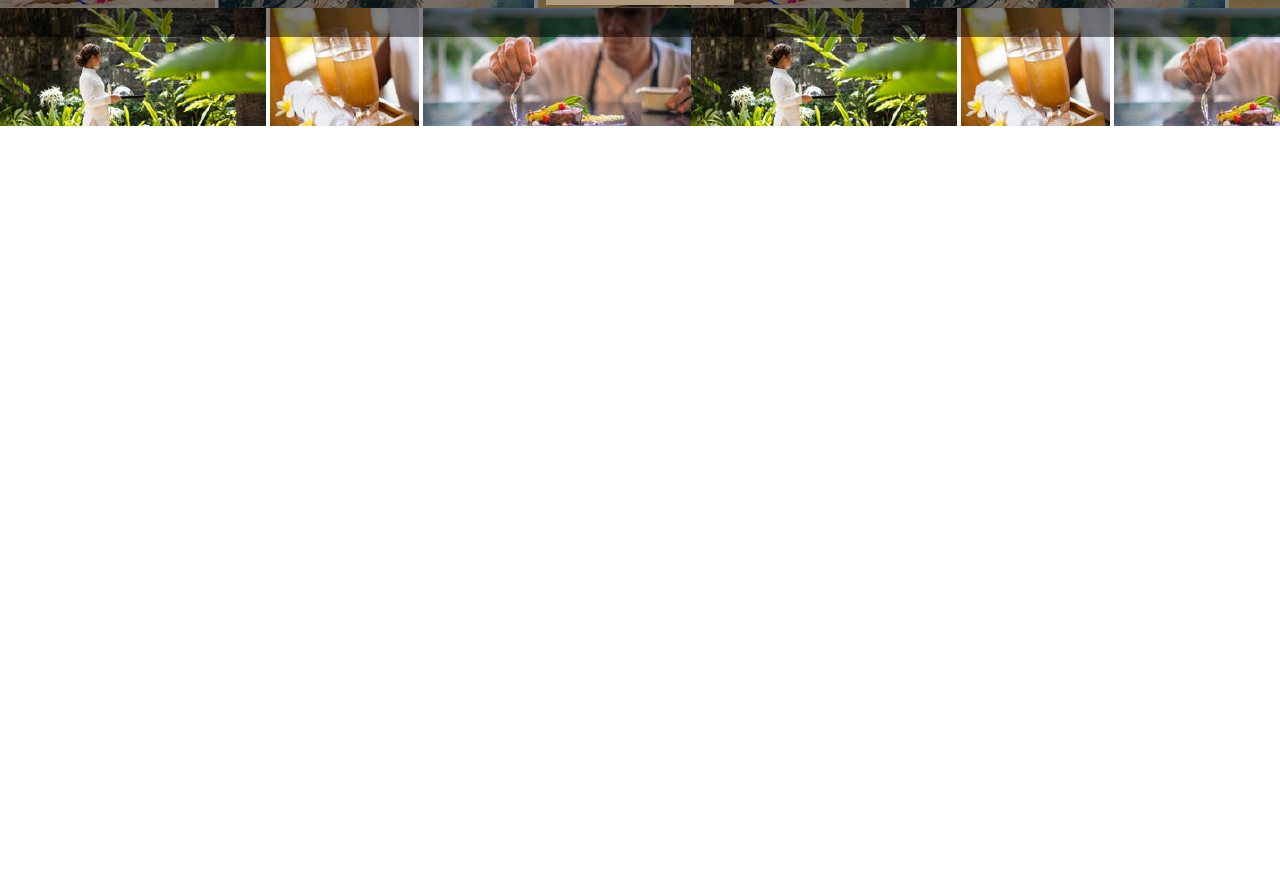
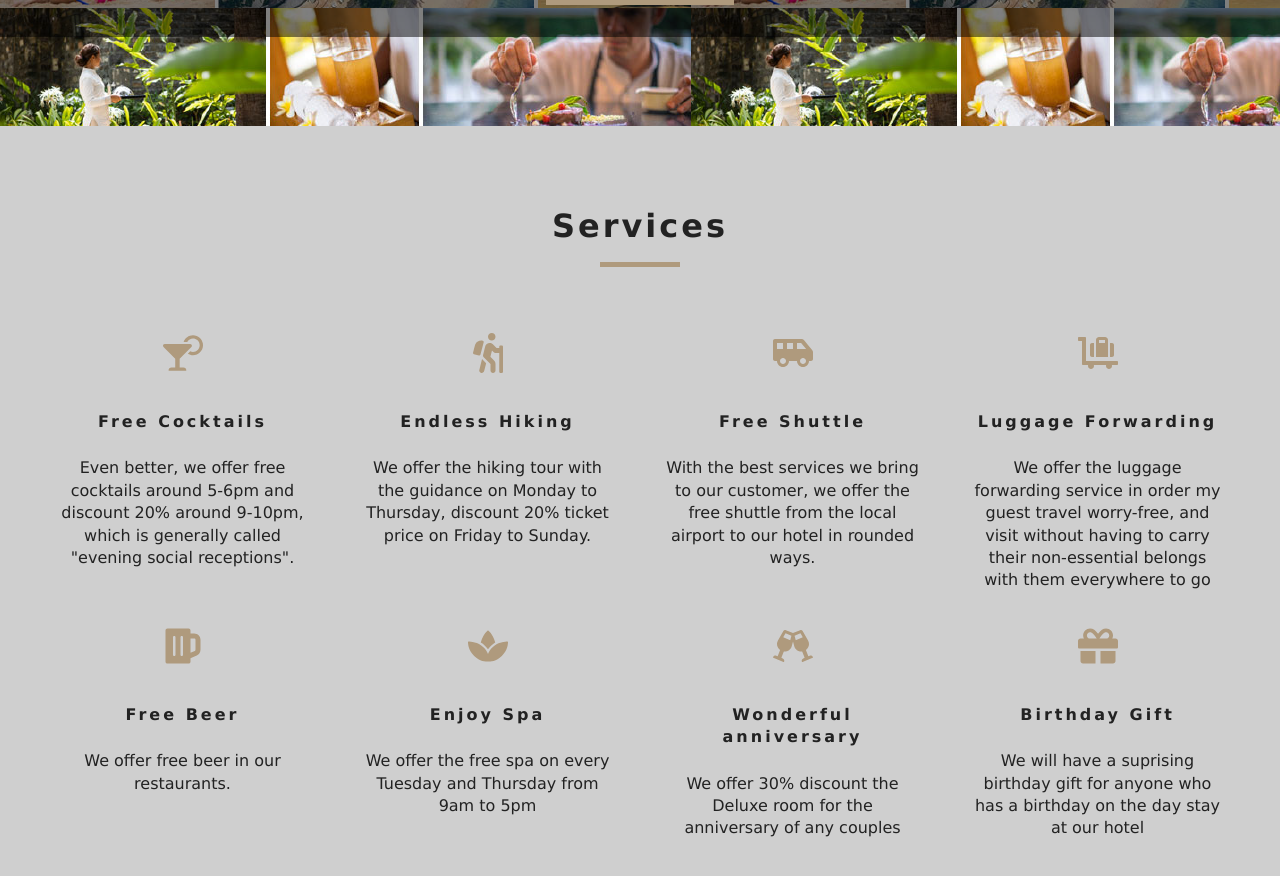
Before and after one commit to tuyenphk/beach-resort, a React (Create React App) app: page /service in a window 1280 px wide. Shown: the part 420-1296 px from the top of the page. Before the commit the page ends 800 px from the top, so only its background shows below. Built offline with nearby package versions, Linux system fonts and the light colour scheme.

Commit message:
add service offering for our resort

```diff
--- /dev/null
+++ b/src/components/Title.js
@@ -0,0 +1,10 @@
+import React from 'react'
+
+export default function Title({title}) {
+    return (
+        <div className="section-title">
+            <h4>{title}</h4>
+            <div />
+        </div>
+    )
+}
--- a/src/pages/Service.js
+++ b/src/pages/Service.js
@@ -1,15 +1,77 @@
 import React from 'react'
 import Hero from '../components/Hero'
 import Banner from '../components/Banner'
+import Title from '../components/Title'
 import {Link} from 'react-router-dom'
-export const Service = () => {
+import {FaCocktail, FaHiking, FaShuttleVan, FaBeer, FaSpa, FaLuggageCart, FaGlassCheers, FaGift} from 'react-icons/fa'
+
+export default class Service extends React.Component {
+    state={
+        services:[
+            {
+                icon: <FaCocktail />,
+                title: "Free Cocktails",
+                info: 'Even better, we offer free cocktails around 5-6pm and discount 20% around 9-10pm, which is generally called "evening social receptions".'
+            },
+            {
+                icon: <FaHiking />,
+                title: "Endless Hiking",
+                info: 'We offer the hiking tour with the guidance on Monday to Thursday, discount 20% ticket price on Friday to Sunday.'
+            },
+            {
+                icon: <FaShuttleVan />,
+                title: "Free Shuttle",
+                info: 'With the best services we bring to our customer, we offer the free shuttle from the local airport to our hotel in rounded ways.'
+            },
+            {
+                icon: <FaLuggageCart />,
+                title: "Luggage Forwarding",
+                info: 'We offer the luggage forwarding service in order my guest travel worry-free, and visit without having to carry their non-essential belongs with them everywhere to go'
+            },
+            {
+                icon: <FaBeer />,
+                title: "Free Beer",
+                info: 'We offer free beer in our restaurants.'
+            },
+            {
+                icon: <FaSpa />,
+                title: "Enjoy Spa",
+                info: 'We offer the free spa on every Tuesday and Thursday from 9am to 5pm'
+            },
+            {
+                icon: <FaGlassCheers />,
+                title: "Wonderful anniversary",
+                info: 'We offer 30% discount the Deluxe room for the anniversary of any couples'
+            },
+            {
+                icon: <FaGift />,
+                title: "Birthday Gift",
+                info: 'We will have a suprising birthday gift for anyone who has a birthday on the day stay at our hotel'
+            }
+        ]
+    }
+    render(){
         return (
+            <div>
             <Hero hero="serviceHero">
                 <Banner title="The best service we offering">
                     <Link to="/" className="btn-primary">Return Home</Link>
                 </Banner>
             </Hero>
-    )
+            <section className="services">
+                 <Title title='services' />
+                 <div className="services-center">
+                     {this.state.services.map((item,index) => {
+                    return <article key={index} className="service">
+                              <span>{item.icon}</span>
+                              <h6>{item.title}</h6>
+                              <p>{item.info}</p>
+                          </article>
+                     })}
+                 </div>
+            </section>
+
+            </div>
+        );
     }
-
-export default Service;
+}
```
Lines whose indentation alone changed are shown as unchanged.
